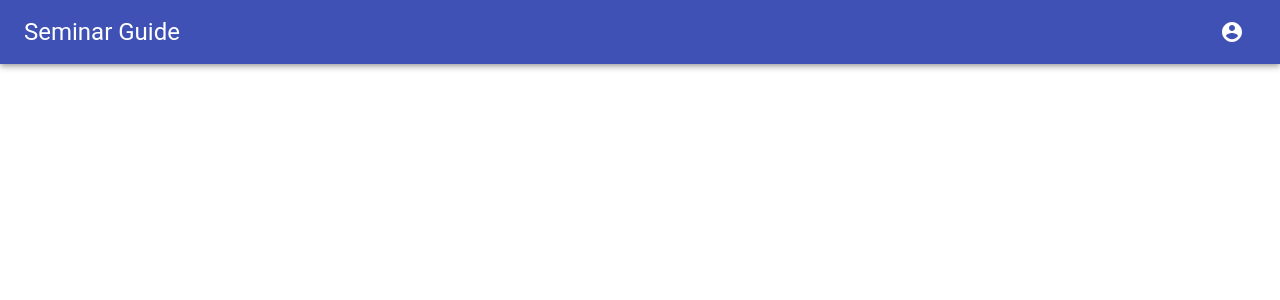
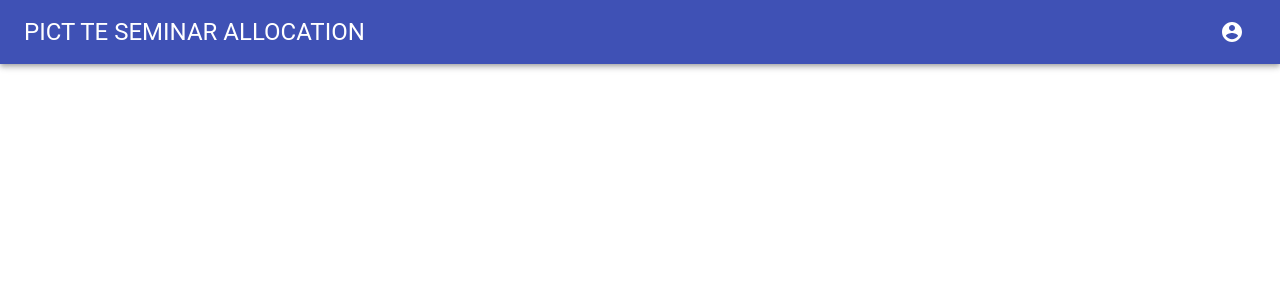
Before and after one commit to tejasdahad/dbms_pro, a React (Create React App) app: page /appbar in a window 1280 px wide. Shown: the top 300 px of the page. Built offline with nearby package versions, Linux system fonts and the light colour scheme; the HTML template or start-up script is replaced by a standard one.

Commit message:
final commit

```diff
--- a/src/components/Navbar.js
+++ b/src/components/Navbar.js
@@ -59,7 +59,7 @@ const MenuBar = ({ history, clearData, users }) => {
         <Toolbar>
 
           <Typography variant="h5" align="left" className={classes.title}>
-            Seminar Guide
+            PICT TE SEMINAR ALLOCATION
           </Typography>
           {users.user && <Typography variant="p" align="right" className={classes.title}>
             {users.user.name}
--- a/src/components/TeacherDomain.js
+++ b/src/components/TeacherDomain.js
@@ -215,7 +215,7 @@ const TeacherDomain = ({addTeacherDomain,users,history }) => {
                         <option aria-label="None" value="" />
                         { domain === 'Machinelearning' && <option value={"Image rec"}>Image Recognition</option>}
                         { domain === 'Machinelearning' && <option value={"NLP"}>NLP</option>}
-                        { domain === 'Datascience' && <option value={"Analysis"}>Data Analysis</option>}
+                        { domain === 'Datascience' && <option value={"Data Analysis"}>Data Analysis</option>}
                         { domain === 'Cybersecurity' && <option value={"Pentester"}>Penetration testing</option>}
                         { domain === 'Blockchain' && <option value={"Cryptocurrency"}>CryptoCurrency</option>}
                         { domain === 'IOT' && <option value={'Softdev'}>Software Devloper</option>}
```
